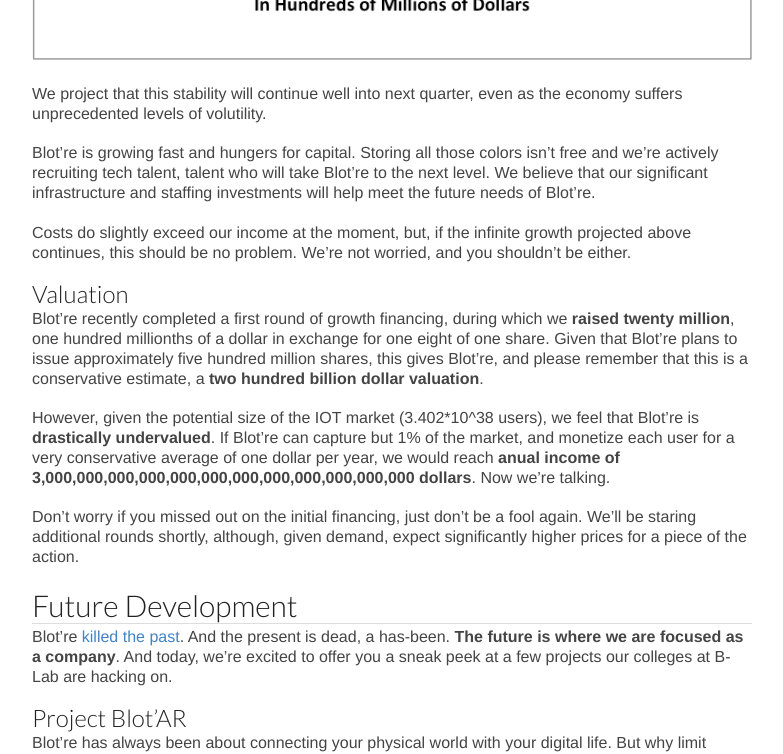
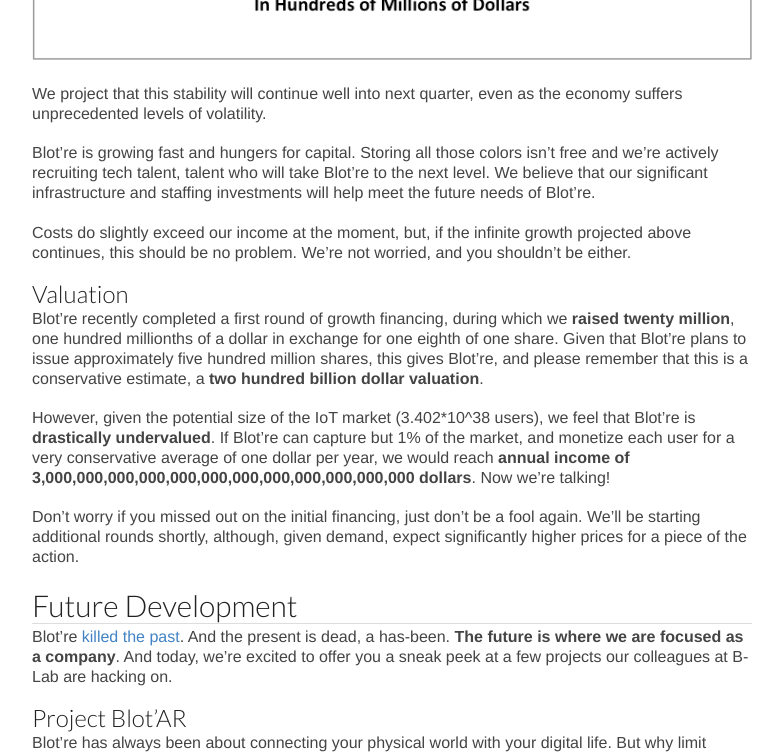
Before and after one commit to Blotre/blog, a Jekyll site: the page built from _posts/2015-7-15-state-of-the-blotre-july-2015.md, in a window 1280 px wide and 1400 px high, scrolled down 3904 px. Shown: the part 175-929 px from the top of the window, without its empty margins (248-1031 px from the left). Built offline with Jekyll 4.4.1, drawn with Linux system fonts in a browser that asks for light colours; Markdown is read by kramdown in place of the engine named in the settings; some of the changed text lies outside the part shown.

Commit message:
More grams

```diff
--- a/_posts/2015-7-15-state-of-the-blotre-july-2015.md
+++ b/_posts/2015-7-15-state-of-the-blotre-july-2015.md
@@ -6,12 +6,12 @@
 asset_path: /assets/2015-7-15-state-of-the-blotre-july-2015
 ---
 
-Good morning and thank you for joining us today. It's an exciting time at [Blot're][blotre] and we're glad to have you with us.
+Good morning, and thank you for joining us today. It's an exciting time at [Blot're][blotre] and we're glad to have you with us.
 
-Today, we're going to cover the performance of Blot're in the recent quarter. We'll start by discussing users and the growth of the Blot're network, before moving on to financials. Finally, as a special treat, you'll get a sneak peek at few pre-alpha products that B-Lab has been working on.
+Today, we're going to cover the performance of Blot're in the recent quarter. We'll start by discussing users and the growth Blot're, before moving on to financials. Finally, as a special treat, you'll get a sneak peek at few pre-alpha products that B-Lab has been working on.
 
 ## Users
-We [launched Blot're][launch] a little over three months ago and the user response has been nothing short of outstanding. Not only has the Blot're userbase grown significantly in raw numbers, but we're also seeing unprecedented levels of user engagement. **People love Blot're. Blot're loves people.**
+We [launched Blot're][launch] a little over three months, ago and the user response has been nothing short of outstanding. Not only has the Blot're userbase grown significantly in raw numbers, but we're also seeing unprecedented levels of user engagement. **People love Blot're. Blot're loves people.**
 
 ### Growth
 In June alone, Blot're **doubled its number of active users**.
@@ -46,29 +46,29 @@
 Advertisers have been ecstatic. Major brands are establishing their presence on Blot're too. As someone put it, "If it's not on Blot're, it doesn't exist." We couldn't agree more.
 
 ## Financials
-Money. We at Blot're are but mere children in matters of the dollars and the cents. Our payment is making the world a more colorful place. And so what that we enjoy a particular shade of green most of all? Who doesn't? Oh investor, come share in the color.
+Money. We at Blot're are but mere children in matters of the dollars and the cents. Our payment is making the world a more colorful place. And so what that we enjoy a particular shade of green most of all? Who doesn't? Oh investor, investor! Come share in the color!
 
 ### Income and Costs
 **Income remained remarkably stable** across the entire quarter.
 
 ![]({{ page.asset_path }}/income.png)
 
-We project that this stability will continue well into next quarter, even as the economy suffers unprecedented levels of volutility.
+We project that this stability will continue well into next quarter, even as the economy suffers unprecedented levels of volatility.
 
 Blot're is growing fast and hungers for capital. Storing all those colors isn't free and we're actively recruiting tech talent, talent who will take Blot're to the next level. We believe that our significant infrastructure and staffing investments will help meet the future needs of Blot're.
 
 Costs do slightly exceed our income at the moment, but, if the infinite growth projected above continues, this should be no problem. We're not worried, and you shouldn't be either.
 
 ### Valuation
-Blot're recently completed a first round of growth financing, during which we **raised twenty million**, one hundred millionths of a dollar in exchange for one eight of one share. Given that Blot're plans to issue approximately five hundred million shares, this gives Blot're, and please remember that this is a conservative estimate, a **two hundred billion dollar valuation**.
+Blot're recently completed a first round of growth financing, during which we **raised twenty million**, one hundred millionths of a dollar in exchange for one eighth of one share. Given that Blot're plans to issue approximately five hundred million shares, this gives Blot're, and please remember that this is a conservative estimate, a **two hundred billion dollar valuation**.
 
-However, given the potential size of the IOT market (3.402\*10^38 users), we feel that Blot're is **drastically undervalued**. If Blot're can capture but 1% of the market, and monetize each user for a very conservative average of one dollar per year, we would reach **anual income of 3,000,000,000,000,000,000,000,000,000,000,000,000 dollars**. Now we're talking.
+However, given the potential size of the IoT market (3.402\*10^38 users), we feel that Blot're is **drastically undervalued**. If Blot're can capture but 1% of the market, and monetize each user for a very conservative average of one dollar per year, we would reach **annual income of 3,000,000,000,000,000,000,000,000,000,000,000,000 dollars**. Now we're talking!
 
-Don't worry if you missed out on the initial financing, just don't be a fool again. We'll be staring additional rounds shortly, although, given demand, expect significantly higher prices for a piece of the action.
+Don't worry if you missed out on the initial financing, just don't be a fool again. We'll be starting additional rounds shortly, although, given demand, expect significantly higher prices for a piece of the action.
 
 
 ## Future Development
-Blot're [killed the past][launch]. And the present is dead, a has-been. **The future is where we  are focused as a company**. And today, we're excited to offer you a sneak peek at a few projects our colleges at B-Lab are hacking on.
+Blot're [killed the past][launch]. And the present is dead, a has-been. **The future is where we  are focused as a company**. And today, we're excited to offer you a sneak peek at a few projects our colleagues at B-Lab are hacking on.
 
 ### Project Blot'AR
 Blot're has always been about connecting your physical world with your digital life. But why limit Blot're to cyberspace? Your physical world goes into Blot're, so why can't Blot're go into your physical world? Everything color. Everything Blot're. That's the idea behind Project Blot'AR.
@@ -104,4 +104,4 @@
 Suddenly, the future is looking a whole lot Blot're.
 
 [blotre]: https://blot.re
-[launch]: http://blog.mattbierner.com/blotre/
+[launch]: http://blog.blot.re/introducting-blotre/
```
Also changed, not shown: other parts of _posts/2015-7-15-state-of-the-blotre-july-2015.md (+2 -2 lines).
